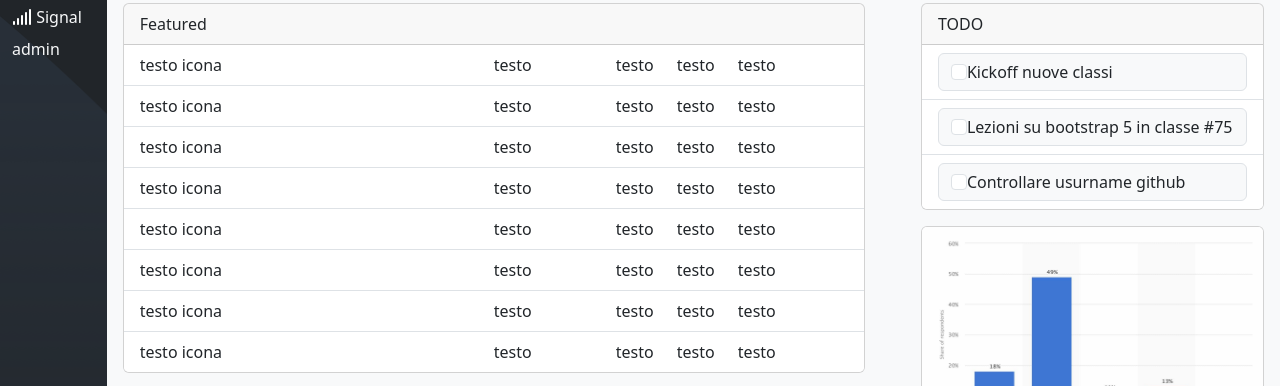
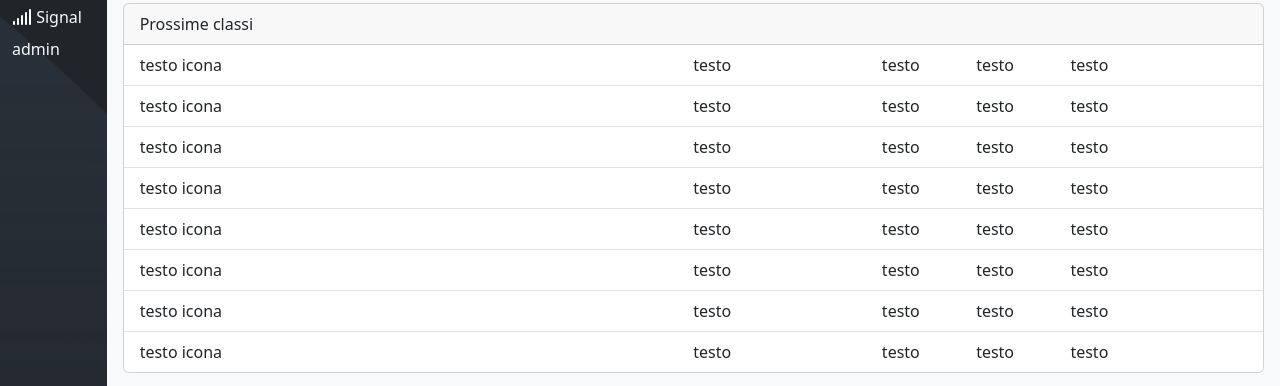
Before and after one commit to damirusso95/html-css-bootstrap-dashboard, a plain HTML site: page index.html in a window 1280 px wide. Shown: the part 156-542 px from the top of the page. Drawn offline with nearby package versions, Linux system fonts and the light colour scheme.

Commit message:
responsive md: contenitore grande dx + contenitore grande sx

```diff
--- a/index.html
+++ b/index.html
@@ -99,13 +99,13 @@
                 <div class="container-fluid px-0 bg-light">
                     <div class="row">
                         <!-- colonna lato sx -->
-                        <div class="col-8">
+                        <div class="col-8 col-md-12">
                             <!-- card tab -->
                             <div class="row px-3">
                                 <div class="col-12 mt-3">
                                     <div class="card" style="width: 100%;">
                                         <div class="card-header">
-                                            Featured
+                                            Prossime classi
                                         </div>
                                         <ul class="list-group list-group-flush">
                                             <li class="list-group-item">
@@ -277,7 +277,7 @@
 
 
                         <!-- colonna lato dx -->
-                        <div class="col-4">
+                        <div class="col-4 col-md-12">
                             <!-- checkbox -->
                             <div class="row mt-3 px-3">
                                 <div class="col">
```
